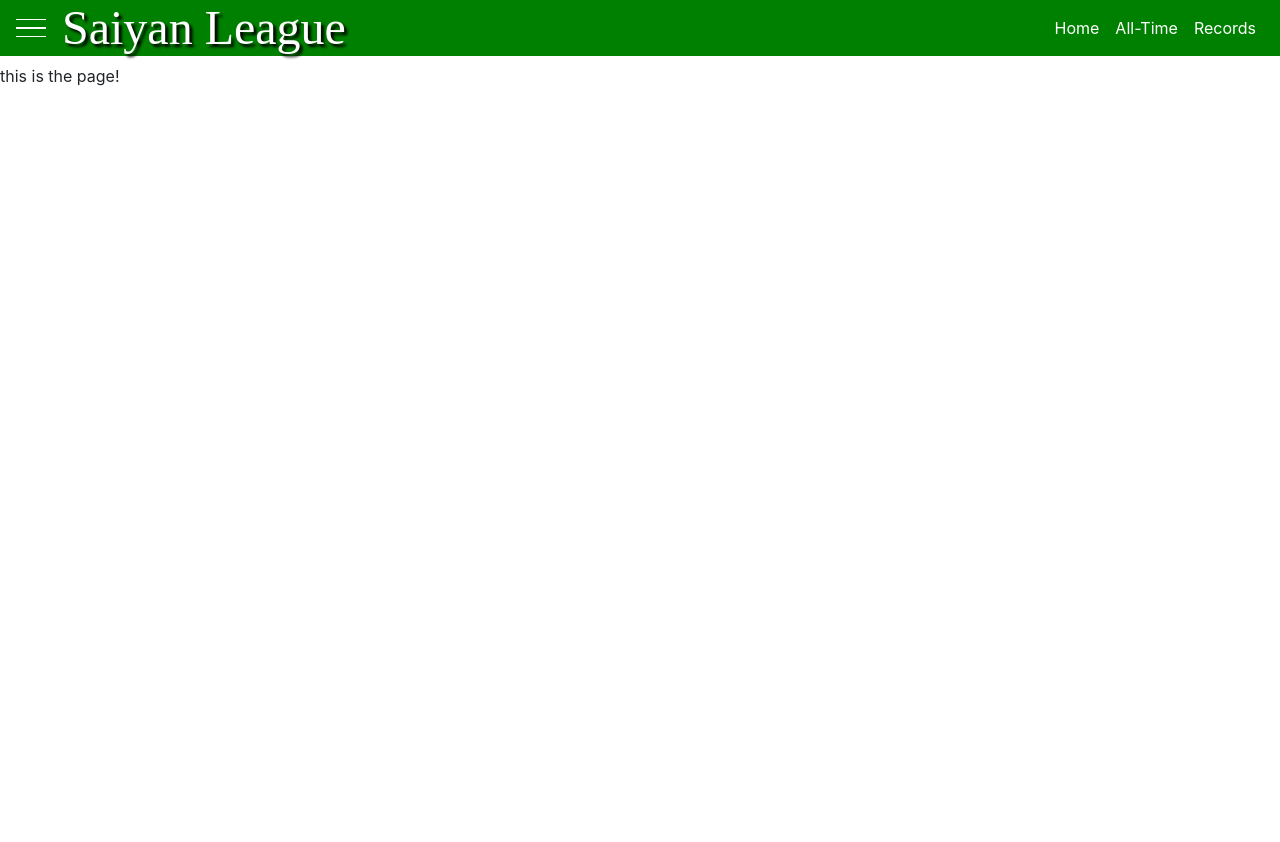
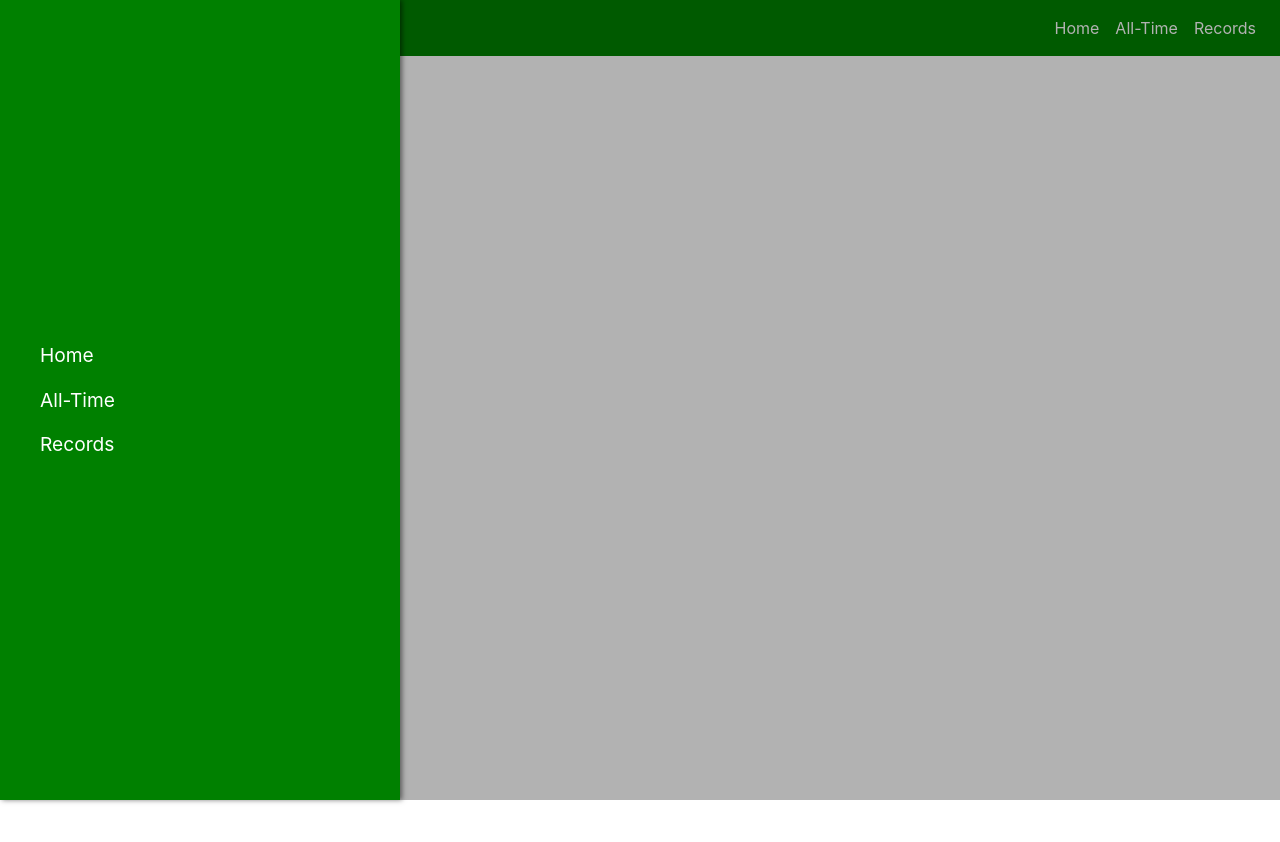
Before and after one commit to Anverch/fantasy-football, a React (Create React App) app: page / in a window 1280 px wide. Shown: the top 842 px of the page. Before the commit the page ends 800 px from the top, so only its background shows below. Built offline with nearby package versions, Linux system fonts and the light colour scheme.

Commit message:
add side menu and bbackdrop

```diff
--- a/src/App.js
+++ b/src/App.js
@@ -1,14 +1,22 @@
 import React from 'react';
+
 import { BrowserRouter as Router } from "react-router-dom";
 import Navigation from "./components/Navigation/Navigation.js"
+import SideMenu from './components/SideMenu/SideMenu';
+import Backdrop from './components/Backdrop/Backdrop';
 
 function App() {
   return (
     <Router>
-      <Navigation />
-      <main style={{marginTop: "64px"}}>
-      <p>this is the page!</p>
-      </main>
+      <div style={{ height: "100%"}}>
+        <Navigation />
+        <SideMenu />
+        <Backdrop />
+        <main style={{marginTop: "64px"}}>
+        <p>this is the page!</p>
+        </main>
+
+      </div>
     </Router>
   );
 }
--- /dev/null
+++ b/src/components/Backdrop/Backdrop.css
@@ -0,0 +1,9 @@
+.backdrop {
+    position: fixed;
+    width: 100%;
+    height: 100%;
+    top:0;
+    left: 0;
+    background: rgba(0, 0, 0, 0.3);
+    z-index: 100;
+}
--- /dev/null
+++ b/src/components/Backdrop/Backdrop.js
@@ -0,0 +1,9 @@
+import React from "react";
+
+import "./Backdrop.css"
+
+const backdrop = props => (
+    <div className="backdrop"></div>
+);
+
+export default backdrop;
--- /dev/null
+++ b/src/components/SideMenu/SideMenu.css
@@ -0,0 +1,34 @@
+.side_menu {
+    height: 100%;
+    background: green;
+    box-shadow: 2px 0px 5px rgba(0, 0, 0, 0.5);
+    position: fixed;
+    top: 0;
+    left: 0;
+    width: 70%;
+    max-width: 400px;
+    z-index: 200;
+}
+
+.side_menu ul {
+    height: 100%;
+    list-style: none;
+    display: flex;
+    flex-direction: column;
+    justify-content: center;
+}
+
+.side_menu li {
+    margin: 0.5rem 0;
+}
+
+.side_menu a {
+    color: white;
+    text-decoration: none;
+    font-size: 1.2rem;
+}
+
+.side_menu a:hover,
+.side_menu a:active {
+    color: blue;
+}
--- a/src/components/SideMenu/SideMenu.js
+++ b/src/components/SideMenu/SideMenu.js
@@ -0,0 +1,15 @@
+import React from "react";
+
+import "./SideMenu.css";
+
+const sideMenu = props => (
+    <nav className="side_menu">
+        <ul>
+            <li><a href="/">Home</a></li>
+            <li><a href="/">All-Time</a></li>
+            <li><a href="/">Records</a></li>
+        </ul>
+    </nav>
+);
+
+export default sideMenu;
--- a/src/index.css
+++ b/src/index.css
@@ -1,15 +1,11 @@
+html {
+  height: 100%;
+}
+
 body {
   margin: 0;
-  font-family: -apple-system, BlinkMacSystemFont, 'Segoe UI', 'Roboto', 'Oxygen',
-    'Ubuntu', 'Cantarell', 'Fira Sans', 'Droid Sans', 'Helvetica Neue',
-    sans-serif;
-  -webkit-font-smoothing: antialiased;
-  -moz-osx-font-smoothing: grayscale;
-}
-
-code {
-  font-family: source-code-pro, Menlo, Monaco, Consolas, 'Courier New',
-    monospace;
+  padding: 0;
+  height: 100%;
 }
 
 @media only screen and (max-width: 768px) {
```
